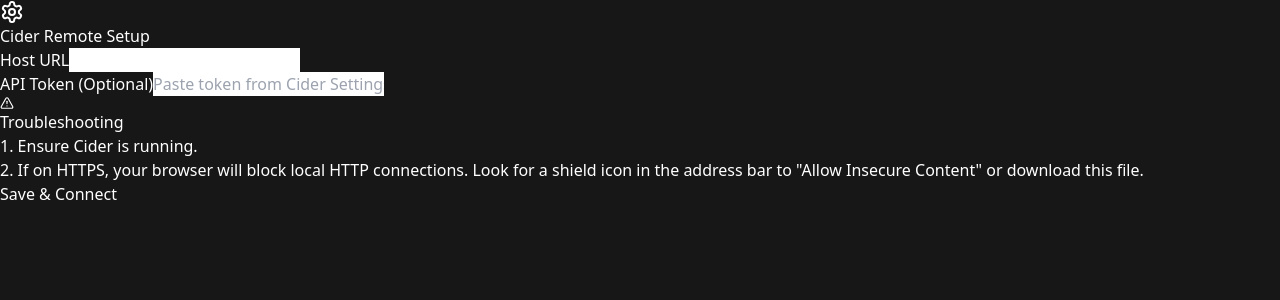
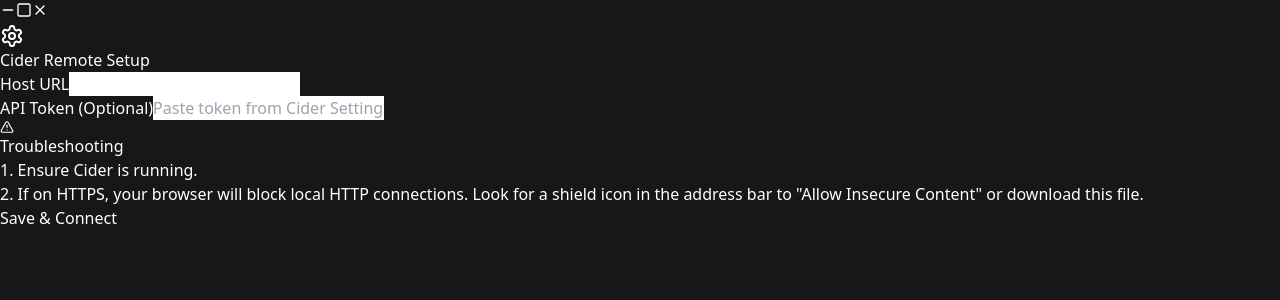
Before and after one commit to anh-chu/cider-remote, a React (Vite) app: page / in a window 1280 px wide. Shown: the top 300 px of the page. Built offline with nearby package versions, Linux system fonts and the light colour scheme; the HTML template or start-up script is replaced by a standard one.

Commit message:
custom buttons

```diff
--- a/electron/preload.cjs
+++ b/electron/preload.cjs
@@ -6,7 +6,7 @@
   ipcRenderer: {
     send: (channel, data) => {
       // Whitelist channels
-      const validChannels = ['check-for-updates', 'download-update', 'install-update'];
+      const validChannels = ['check-for-updates', 'download-update', 'install-update', 'window-minimize', 'window-maximize', 'window-close'];
       if (validChannels.includes(channel)) {
         ipcRenderer.send(channel, data);
       }
--- a/src/App.jsx
+++ b/src/App.jsx
@@ -2,7 +2,7 @@
 import {
   Play, Pause, SkipBack, SkipForward, Volume2, VolumeX,
   Settings, RefreshCw, Repeat, Shuffle, Image as ImageIcon,
-  AlertTriangle, Music, Disc, Loader2, Radio
+  AlertTriangle, Music, Disc, Loader2, Radio, Minus, Square, X as CloseIcon
 } from 'lucide-react';
 import ListenTogether from './ListenTogether';
 import UpdateNotification from './UpdateNotification';
@@ -17,6 +17,49 @@
  */
 
 // --- Components ---
+
+const TitleBar = () => {
+  const handleMinimize = () => {
+    window.electron?.ipcRenderer?.send('window-minimize');
+  };
+
+  const handleMaximize = () => {
+    window.electron?.ipcRenderer?.send('window-maximize');
+  };
+
+  const handleClose = () => {
+    window.electron?.ipcRenderer?.send('window-close');
+  };
+
+  return (
+    <div className="w-full h-12 flex-shrink-0 flex" style={{ WebkitAppRegion: 'drag' }}>
+      <div className="flex-1" style={{ WebkitAppRegion: 'drag' }} />
+      <div className="flex items-center gap-1 px-2" style={{ WebkitAppRegion: 'no-drag' }}>
+        <button
+          onClick={handleMinimize}
+          className="hover:bg-white/10 rounded p-2 transition-colors text-white/70 hover:text-white"
+          title="Minimize"
+        >
+          <Minus size={16} />
+        </button>
+        <button
+          onClick={handleMaximize}
+          className="hover:bg-white/10 rounded p-2 transition-colors text-white/70 hover:text-white"
+          title="Maximize"
+        >
+          <Square size={16} />
+        </button>
+        <button
+          onClick={handleClose}
+          className="hover:bg-red-500/20 rounded p-2 transition-colors text-white/70 hover:text-red-500"
+          title="Close"
+        >
+          <CloseIcon size={16} />
+        </button>
+      </div>
+    </div>
+  );
+};
 
 const Card = ({ children, className = "" }) => (
   <div className={`bg-black/40 backdrop-blur-xl border border-white/10 rounded-3xl p-6 shadow-2xl ${className}`}>
@@ -557,11 +600,7 @@
   if (showSettings || status === 'disconnected') {
     return (
       <div className="min-h-screen bg-neutral-900 text-white flex flex-col font-sans">
-        {/* Draggable Title Bar - Leave space for window controls on right */}
-        <div className="w-full h-12 flex-shrink-0 flex" style={{ WebkitAppRegion: 'drag' }}>
-          <div className="flex-1" style={{ WebkitAppRegion: 'drag' }} />
-          <div className="w-32" style={{ WebkitAppRegion: 'no-drag' }} />
-        </div>
+        <TitleBar />
 
         <div className="flex items-center justify-center p-4 flex-1">
           <Card className="w-full max-w-md">
@@ -626,12 +665,7 @@
 
   return (
     <div className="min-h-screen bg-gradient-to-br from-neutral-900 to-black text-white flex flex-col font-sans selection:bg-red-500/30">
-
-      {/* Draggable Title Bar - Leave space for window controls on right */}
-      <div className="w-full h-12 flex-shrink-0 flex" style={{ WebkitAppRegion: 'drag' }}>
-        <div className="flex-1" style={{ WebkitAppRegion: 'drag' }} />
-        <div className="w-32" style={{ WebkitAppRegion: 'no-drag' }} />
-      </div>
+      <TitleBar />
 
       {/* Main content area - centered */}
       <div className="flex items-center justify-center p-4 flex-1">
```
Also changed, not shown: electron/main.cjs (+19 -0 lines).
